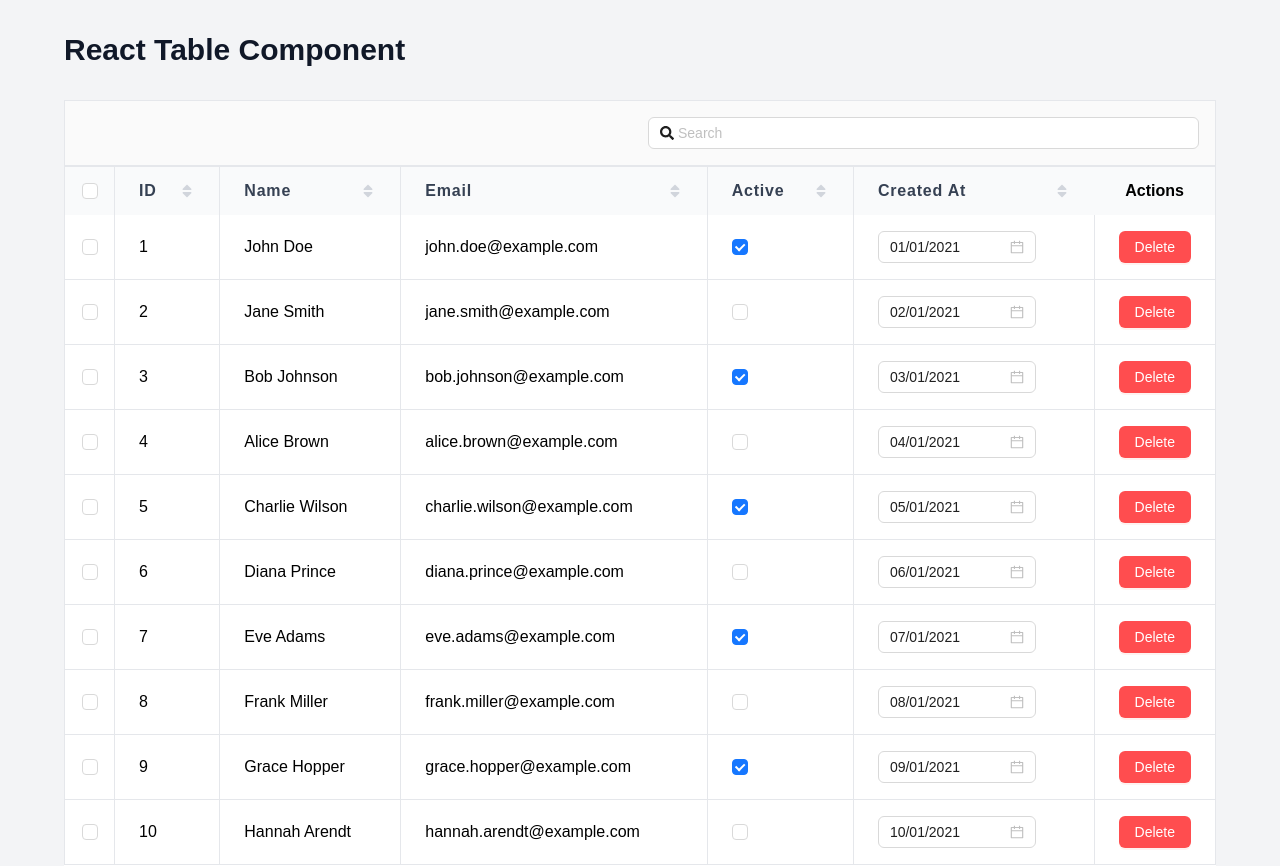
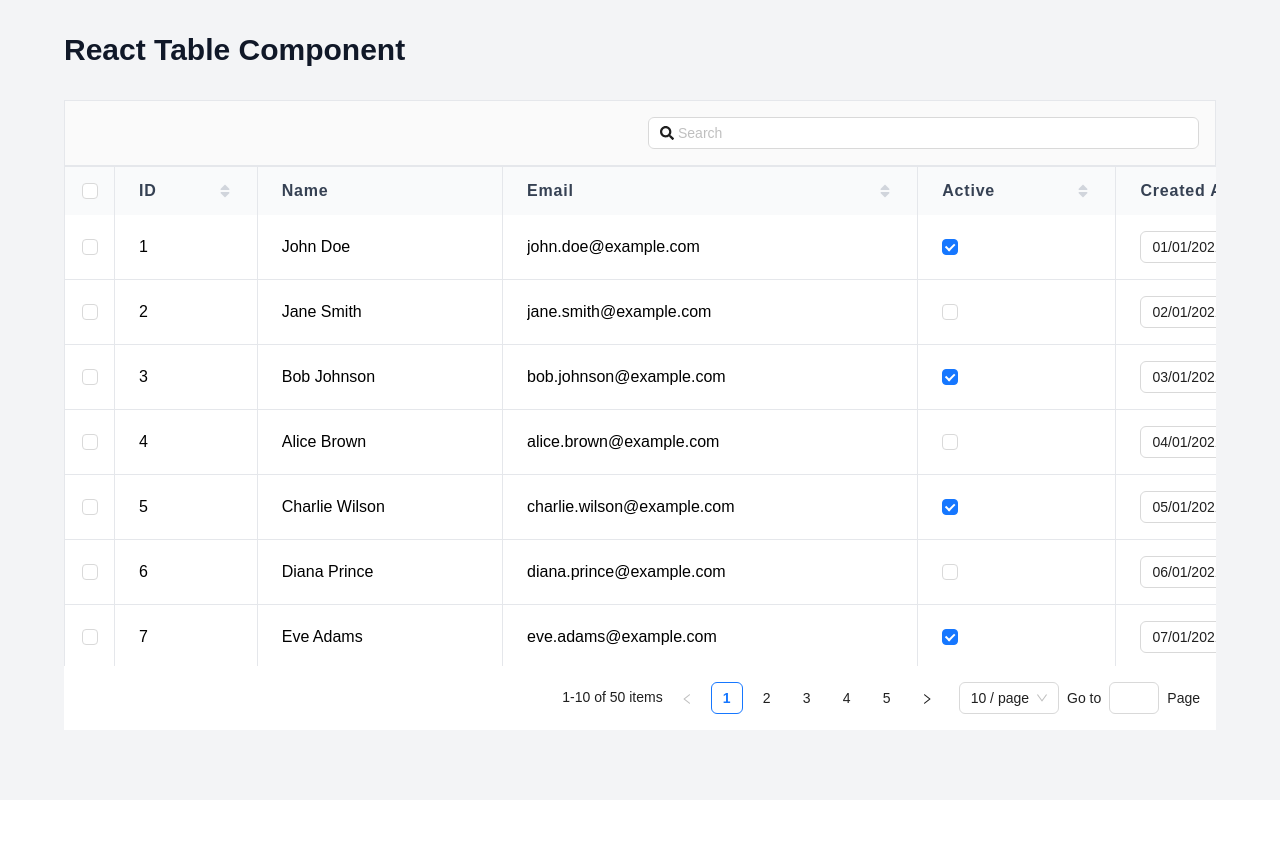
Before and after one commit to daman-kinra/react-table, a React (Vite) app: page / in a window 1280 px wide. Shown: the top 866 px of the page. After the commit the page ends 800 px from the top, so only its background shows below. Built offline with nearby package versions, Linux system fonts and the light colour scheme; a web font is replaced by a local one.

Commit message:
fix: sortable tw classes

```diff
--- a/src/App.tsx
+++ b/src/App.tsx
@@ -9,7 +9,7 @@ const App = () => {
 
   const columns: TableColumn[] = [
     { key: "id", title: "ID", sortable: true },
-    { key: "name", title: "Name", sortable: true },
+    { key: "name", title: "Name" },
     { key: "email", title: "Email", sortable: true },
     { key: "active", title: "Active", type: "boolean", sortable: true },
     { key: "createdAt", title: "Created At", type: "date", sortable: true },
@@ -369,7 +369,7 @@ const App = () => {
   ];
 
   return (
-    <div className="bg-gray-100 min-h-screen w-screen p-8">
+    <div className="bg-gray-100 min-h-screen w-screen h-fit p-8">
       <div className="max-w-6xl h-full mx-auto">
         <h1 className="text-3xl font-bold text-gray-900 mb-8">
           React Table Component
@@ -383,7 +383,7 @@ const App = () => {
           deletable={true}
           searchable={true}
           selectable={true}
-          // scroll={{ x: 1500 }}
+          scroll={{ x: 1500, y: 500 }}
           pagination={{
             page: page,
             pageSize: pageSize,
--- a/src/components/Table/Table.tsx
+++ b/src/components/Table/Table.tsx
@@ -246,12 +246,17 @@ const Table: React.FC<TableProps> = ({
               <th
                 key={column.key}
                 className={clsx(
-                  "px-6 py-3 text-left text-base font-semibold text-gray-700 tracking-wider whitespace-nowrap cursor-pointer group",
+                  "px-6 py-3 text-left text-base font-semibold text-gray-700 tracking-wider whitespace-nowrap group",
                   {
                     "border-l border-solid border-gray-200": bordered,
+                    "cursor-pointer": column.sortable,
                   }
                 )}
-                onClick={() => handleSort(column)}
+                onClick={() => {
+                  if (column.sortable) {
+                    handleSort(column);
+                  }
+                }}
                 style={{
                   width: column.width ? `${column.width}px` : "unset",
                   maxWidth: column.width ? `${column.width}px` : "unset",
@@ -386,10 +391,13 @@ const Table: React.FC<TableProps> = ({
         handleDeleteSelected={handleDeleteSelected}
       />
       <div
-        className={clsx("w-full h-full max-w-screen max-h-screen", {
-          "overflow-x-auto": scroll?.x,
-          "overflow-y-auto": scroll?.y,
-        })}
+        className={clsx(
+          "w-full max-w-screen max-h-screen h-full overflow-y-auto",
+          {
+            "overflow-x-auto": scroll?.x,
+            "overflow-y-auto": scroll?.y,
+          }
+        )}
       >
         <div
           className="w-full h-full relative z-0"
```
